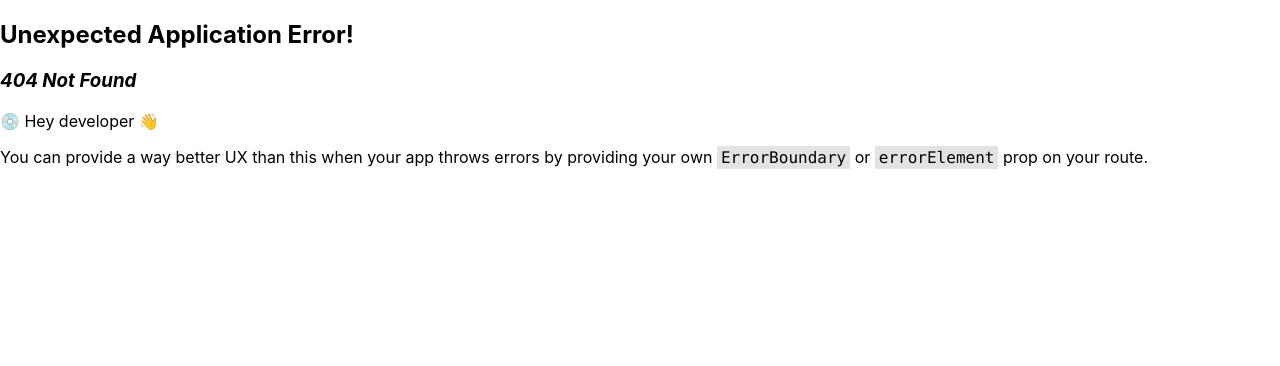
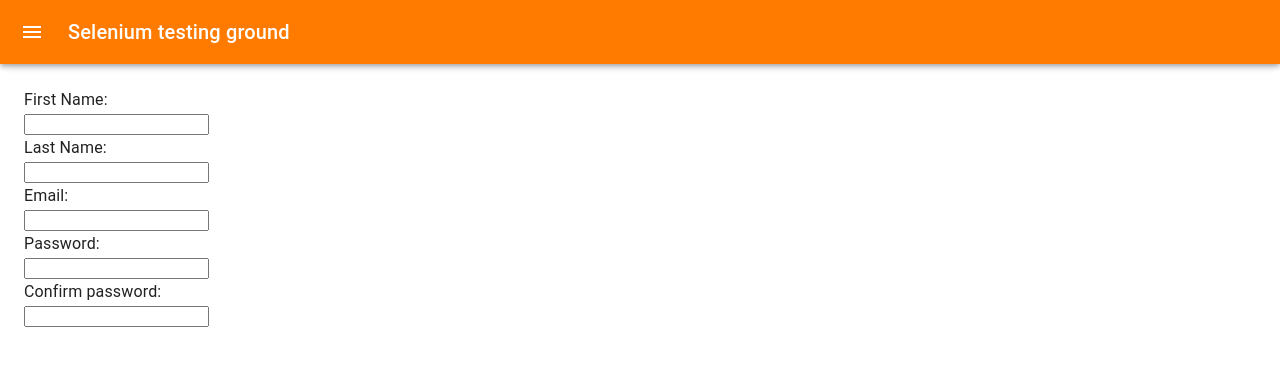
Before and after one commit to adamman722/template-reactjs, a React (Create React App) app: page /Testing in a window 1280 px wide. Before the commit this address had no page. Shown: the top 366 px of the page. Built offline with nearby package versions, Linux system fonts and the light colour scheme.

Commit message:
Added a from element

```diff
--- a/src/App.js
+++ b/src/App.js
@@ -126,7 +126,7 @@ function App() {
         <Divider />
         {/* to play with background colors to list add "sx={styles that you want }" */}
         <List sx={{ backgroundColor: "Pink" }}>
-          {["Elements", "Starred", "Send email", "Drafts"].map(
+          {["Elements", "Testing", "Send email", "Drafts"].map(
             (text, index) => (
               <Link to={text}>
                 <ListItem key={text} disablePadding>
--- /dev/null
+++ b/src/components/testingGround/Form.jsx
@@ -0,0 +1,41 @@
+import React from "react";
+
+function Form() {
+  return (
+    <div>
+      <form action="post">
+        <div>
+          <label htmlFor="user_first_name">First Name: </label>
+          <br />
+          <input type="text" id="user_first_name" name="user_first_name" />
+        </div>
+        <div>
+          <label htmlFor="user_last_name">Last Name: </label>
+          <br />
+          <input type="text" id="user_last_name" name="user_last_name" />
+        </div>
+        <div>
+          <label htmlFor="user_email">Email: </label>
+          <br />
+          <input type="email" name="user_email" id="user_email" />
+        </div>
+        <div>
+          <label htmlFor="user_password">Password: </label>
+          <br />
+          <input type="password" name="user_password" id="user_password" />
+        </div>
+        <div>
+          <label htmlFor="user_confirm_password">Confirm password: </label>
+          <br />
+          <input
+            type="password"
+            name="user_confirm_password"
+            id="user_confirm_password"
+          />
+        </div>
+      </form>
+    </div>
+  );
+}
+
+export default Form;
--- a/src/router.js
+++ b/src/router.js
@@ -1,13 +1,17 @@
 import { createBrowserRouter, RouterProvider, Route } from "react-router-dom";
 import App from "./App";
 import DropDown from "./components/dropdown/DropDown";
+import Form from "./components/testingGround/Form";
 
 const router = createBrowserRouter([
   {
     path: "/",
     element: <App />,
     //to make new paths we use children instead of routs this time
-    children: [{ path: "Elements", element: <DropDown /> }, {}],
+    children: [
+      { path: "Elements", element: <DropDown /> },
+      { path: "Testing", element: <Form /> },
+    ],
   },
 ]);
 
```
